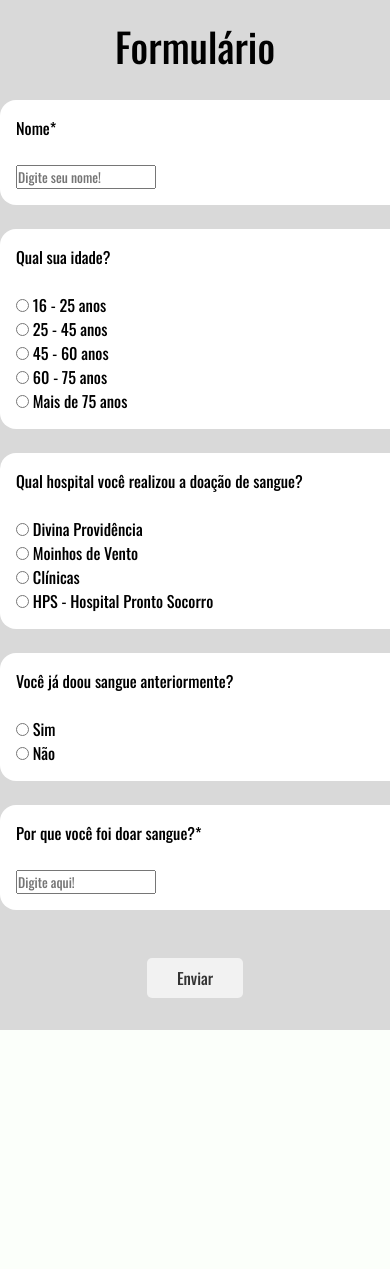
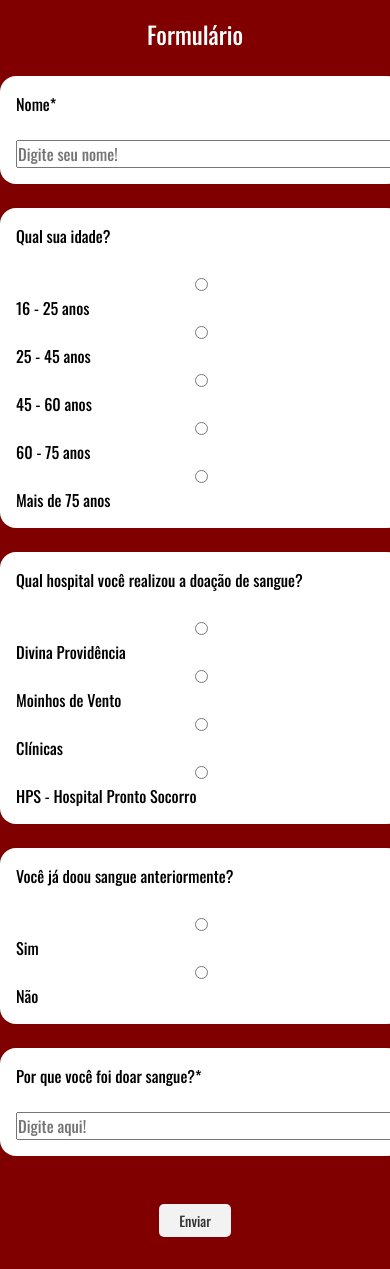
Before and after one commit to viniross/doacaoDeSangueInternaNosHospitais, a PHP site: page /forms.html in a window 390 px wide; the page is wider, and only the part inside the window is pictured. Shown: the part 48-1317 px from the top of that part. Before the commit the page ends 1078 px from the top of that part, so only its background shows below. Run offline with PHP 8.4, Linux system fonts and the light colour scheme.

Commit message:
Iniciando responsividade do site

```diff
--- a/forms.css
+++ b/forms.css
@@ -13,7 +13,7 @@ header {
     color: #ffffff;
 }
 body {
-    background-color: #D9D9D9;
+    background-color: color-mix(in srgb, red 50%, black 50%);
 }
 .container {
     width: 100%;
@@ -23,49 +23,33 @@ body {
     align-items: center;
 }
 
-/*  #logo {
-    width: 350px;
-    height: 45px;
-}  */
-
-#form{
+#form {
     margin-top: 1rem;
     display: flex;
     justify-content: center;
     font-size: 2.5rem;
-
+    color: white;
 }
 .texto span::before {
     content: "*";
     position: absolute;
-    color: red; /* Cor desejada */
+    color: red;
 }
-#Nome {
+#Nome, .perguntas {
     width: 60rem;
-    margin: auto; /* isso centraliza o elemento horizontalmente */
+    margin: auto;
     margin-top: 1.5rem;
-    padding: 1rem; /* aplica o padding uniformemente */
+    padding: 1rem;
     background-color: #ffffff;
     border-radius: 1rem;
 }
-.perguntas {
-    width: 60rem;
-    margin: auto; /* isso centraliza o elemento horizontalmente */
-    margin-top: 1.5rem;
-    padding: 1rem; /* aplica o padding uniformemente */
-    background-color: #ffffff;
-    border-radius: 1rem;
-}
-
-footer{ /* ARRUMAR ISSO */
+footer {
     margin-bottom: 2rem;
 }
-
-
 #enviar {
     background-color: #f2f2f2;
     color: #333;
-    padding: 8px 30px; /* 78px 20px; */ /* 12px 20px; */
+    padding: 8px 30px;
     font-size: 16px;
     border: none;
     border-radius: 5px;
@@ -74,8 +58,36 @@ footer{ /* ARRUMAR ISSO */
     display: block;
     margin: 0 auto;
 }
-
-/* Estilizar o botão ao passar o mouse */
 #enviar:hover {
     background-color: #b4b4b4;
 }
+
+/* Responsive styles */
+@media (max-width: 768px) {
+    #Nome, .perguntas {
+        width: 90%;
+    }
+    #form {
+        font-size: 2rem;
+    }
+}
+@media (max-width: 480px) {
+    #Nome, .perguntas {
+        width: 95%;
+        margin-top: 1.5rem;
+    }
+    #form {
+        font-size: 1.5rem;
+    }
+    label {
+        font-size: 1rem;
+    }
+    input[type="text"], input[type="radio"] {
+        width: 100%;
+        font-size: 1rem;
+    }
+    #enviar {
+        padding: 6px 20px;
+        font-size: 14px;
+    }
+}
```
Also changed, not shown: forms.html (line endings or trailing spaces).
